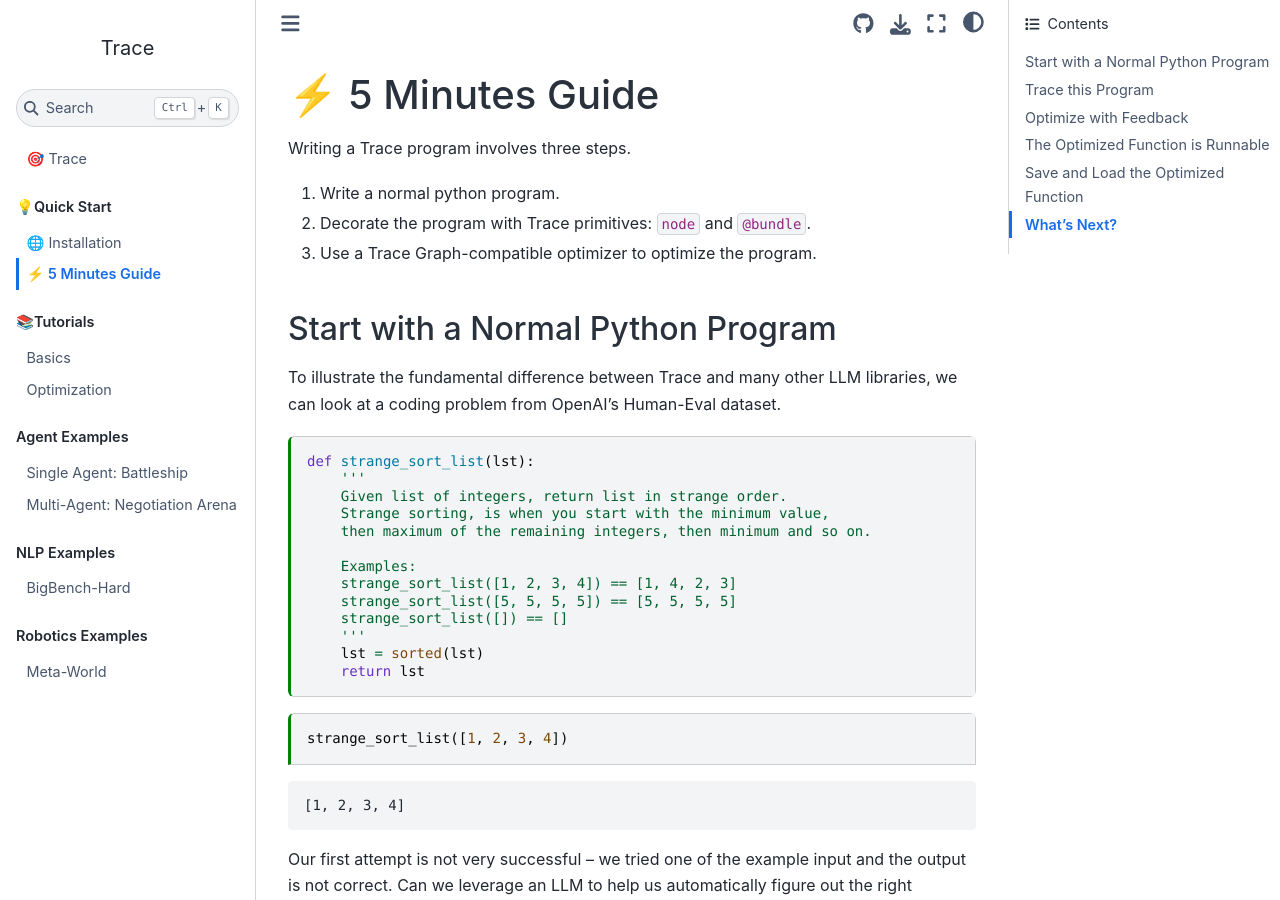
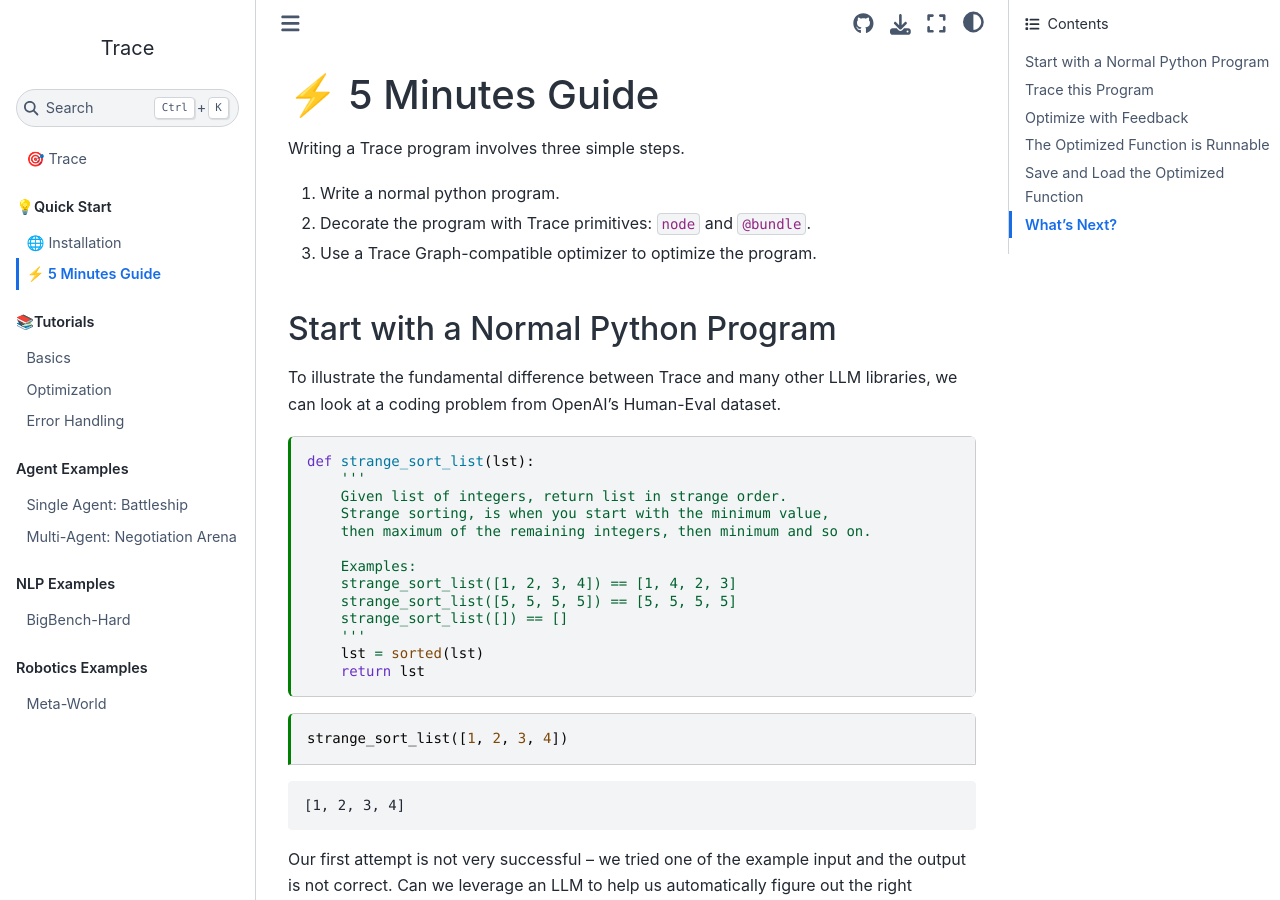
Before and after one commit to guru-code-expert/OpenTrace, a Jupyter Book: the page built from docs/tutorials/quick_start.ipynb, in a window 1280 px wide and 900 px high. Built offline with Jupyter Book 1.0.4 settings and Sphinx 7.4.7 and the Sphinx Book theme 1.1.4, drawn with Linux system fonts in a browser that asks for light colours; pages that are not in the unit, such as notebooks, are missing from menus.

Commit message:
add error handling page to the table of content

```diff
--- a/docs/_toc.yml
+++ b/docs/_toc.yml
@@ -15,6 +15,7 @@ parts:
     chapters:
     - file: tutorials/basic_tutorial
     - file: tutorials/optimization_tutorial
+    - file: tutorials/error_handling_tutorial
 
   - caption: Agent Examples
     numbered: false
```
Also changed, not shown: docs/tutorials/quick_start.ipynb.
